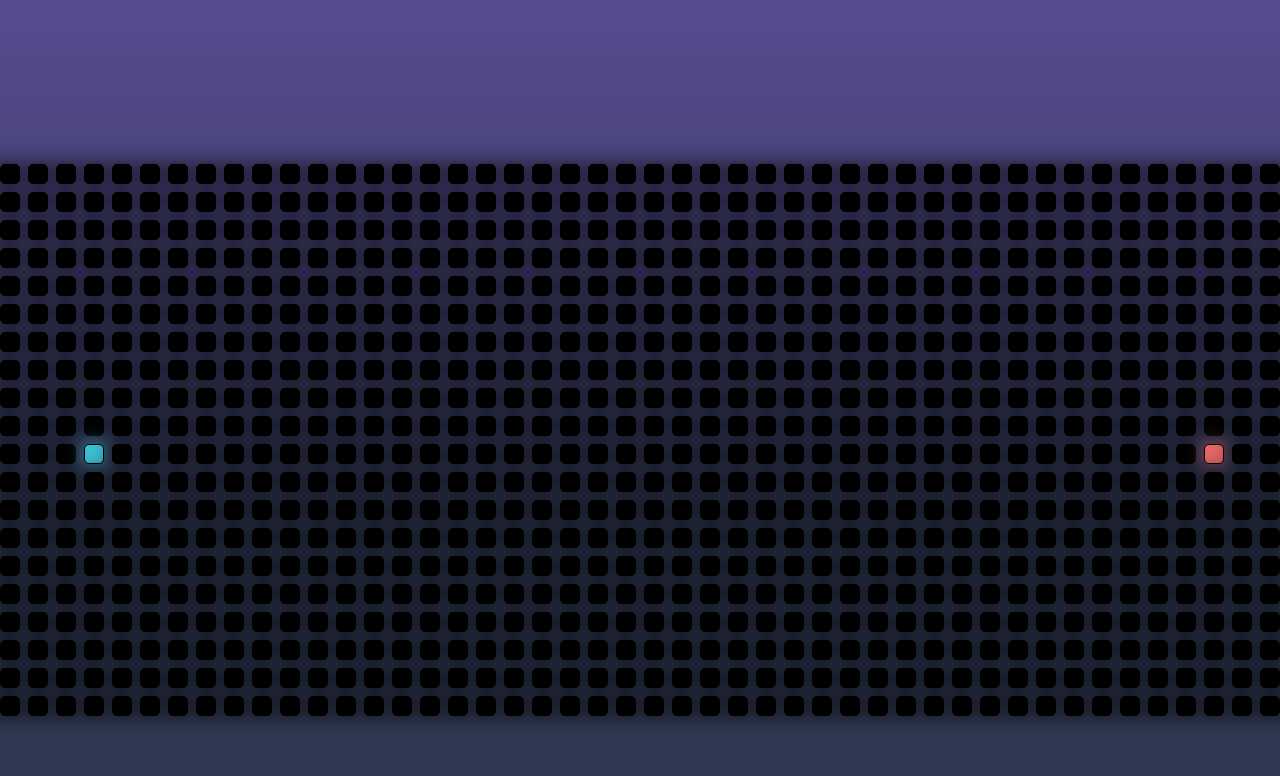
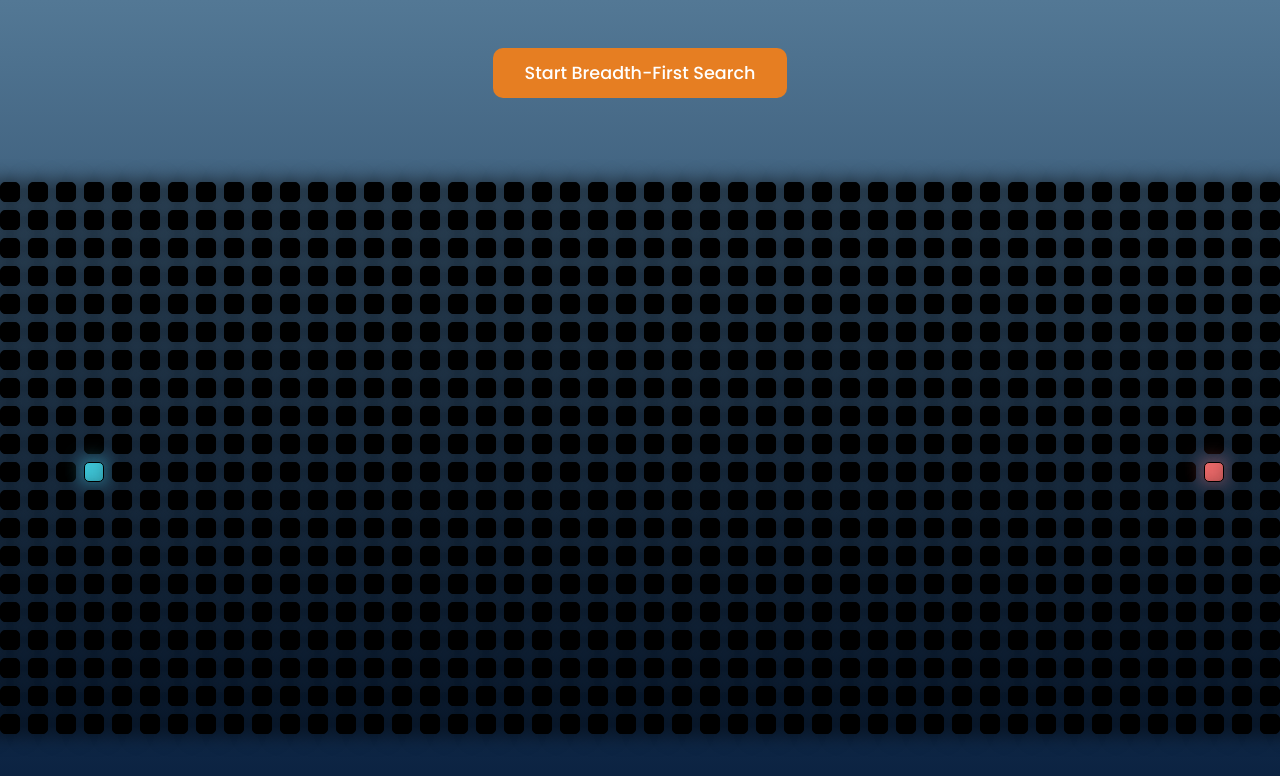
Before and after one commit to DaniAbdulm/pathfinding-visualizer, a React (Create React App) app: page / in a window 1280 px wide. Shown: the top 776 px of the page. Built offline with nearby package versions, Linux system fonts and the light colour scheme.

Commit message:
Added bfs to node component

```diff
--- a/src/App.css
+++ b/src/App.css
@@ -9,15 +9,14 @@
 html {
   height: 100vh;
   font-family: "Poppins", sans-serif;
-  background: rgb(87,75,144);
-  background: linear-gradient(180deg, rgba(87,75,144,1) 0%, rgba(48,57,82,1) 65%);
+  background-image: linear-gradient(to top, #09203f 0%, #537895 100%);
 }
 
 .grid {
   display: flex;
   flex-direction: column;
   align-items: center;
-  margin-top: 20vh;
+  margin-top: 10vh;
 }
 
 .row {
@@ -62,3 +61,24 @@ html {
   background-color: #fff200;
   box-shadow: 0px 0px 20px #fffa65;
 }
+
+.btn-container {
+  display: flex;
+  justify-content: center;
+}
+.btn-container button {
+  margin-top: 3rem;
+  font-family: 'Poppins', sans-serif;
+  font-weight: 500;
+  padding: .75rem 2rem;
+  font-size: 1.1rem;
+  border-radius: 10px;
+  border: none;
+  color: white;
+  background-color: #e67e22;
+  transition: 0.2s;
+}
+.btn-container button:hover {
+  cursor: pointer;
+  background-color: #f39c12;
+}
--- a/src/App.js
+++ b/src/App.js
@@ -23,6 +23,8 @@ const createNode = (row, col) => {
     isStart: row === 10 && col === 5, // this box is the start if it's at (10, 5)
     isEnd: row === 10 && col === 45,  // this box is the end if it's at (10, 45)
     isWall: false, // initially no boxes are walls
+    isVisited: false,
+    isPath: false,
   };
 };
 
@@ -43,6 +45,9 @@ const App = () => {
 
   return (
     <div className="container">
+      <div className='btn-container'>
+        <button>Start Breadth-First Search</button>
+      </div>
       <div className="grid">
         {grid.map((row, rowIdx) => (
           <div key={rowIdx} className="row">
```
